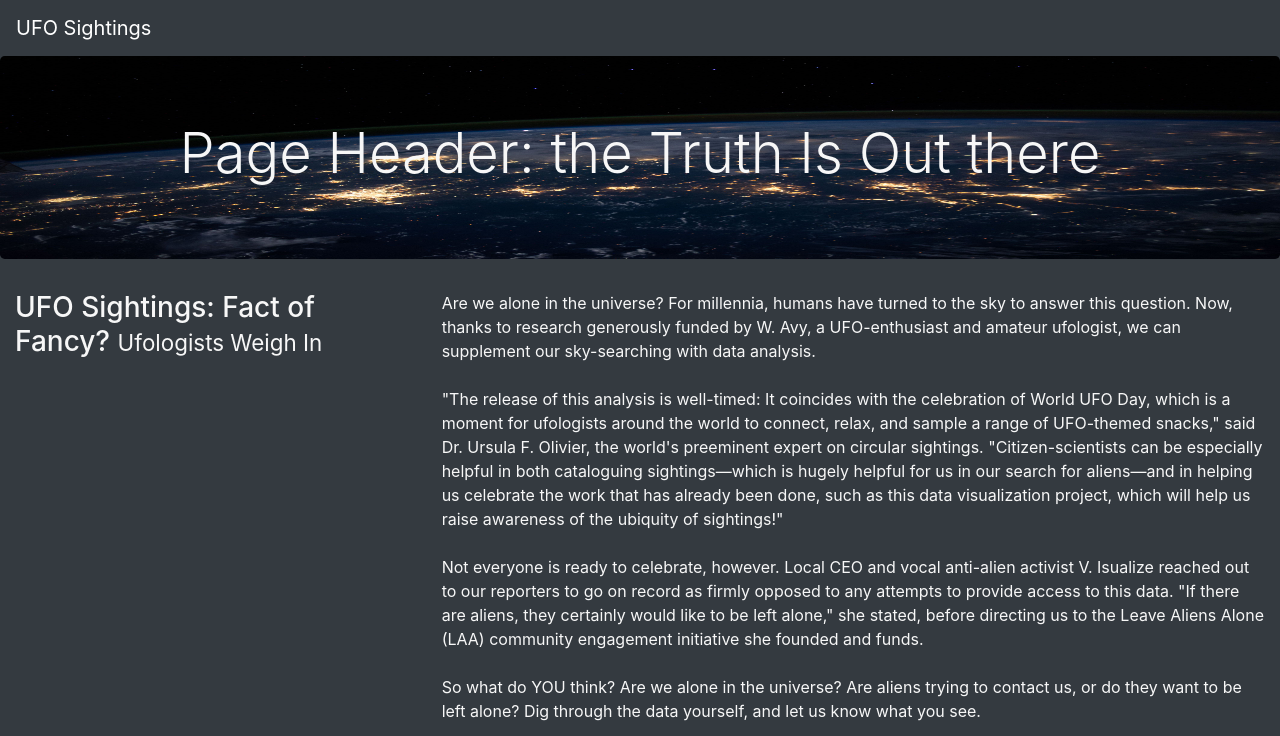
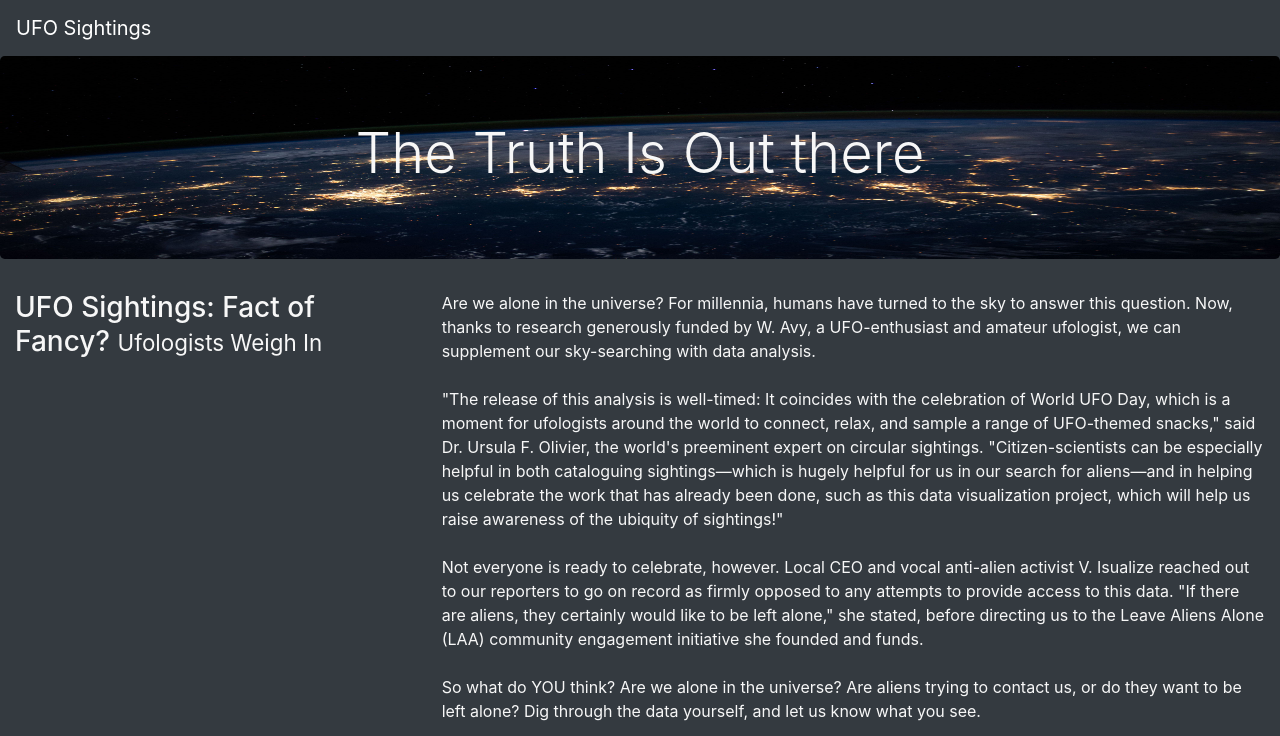
Before and after one commit to bksuro/UFOs, a plain HTML site: page index.html in a window 1280 px wide. Shown: the top 736 px of the page. Drawn offline with nearby package versions, Linux system fonts and the light colour scheme.

Commit message:
updated page header

```diff
--- a/index.html
+++ b/index.html
@@ -20,7 +20,7 @@
         </nav>
 
 		<div class="jumbotron">
-		    <h1 class="display-4">Page Header: the Truth Is Out there</h1>
+		    <h1 class="display-4">The Truth Is Out there</h1>
 		</div>
 
 		<div class="container-fluid">
```
